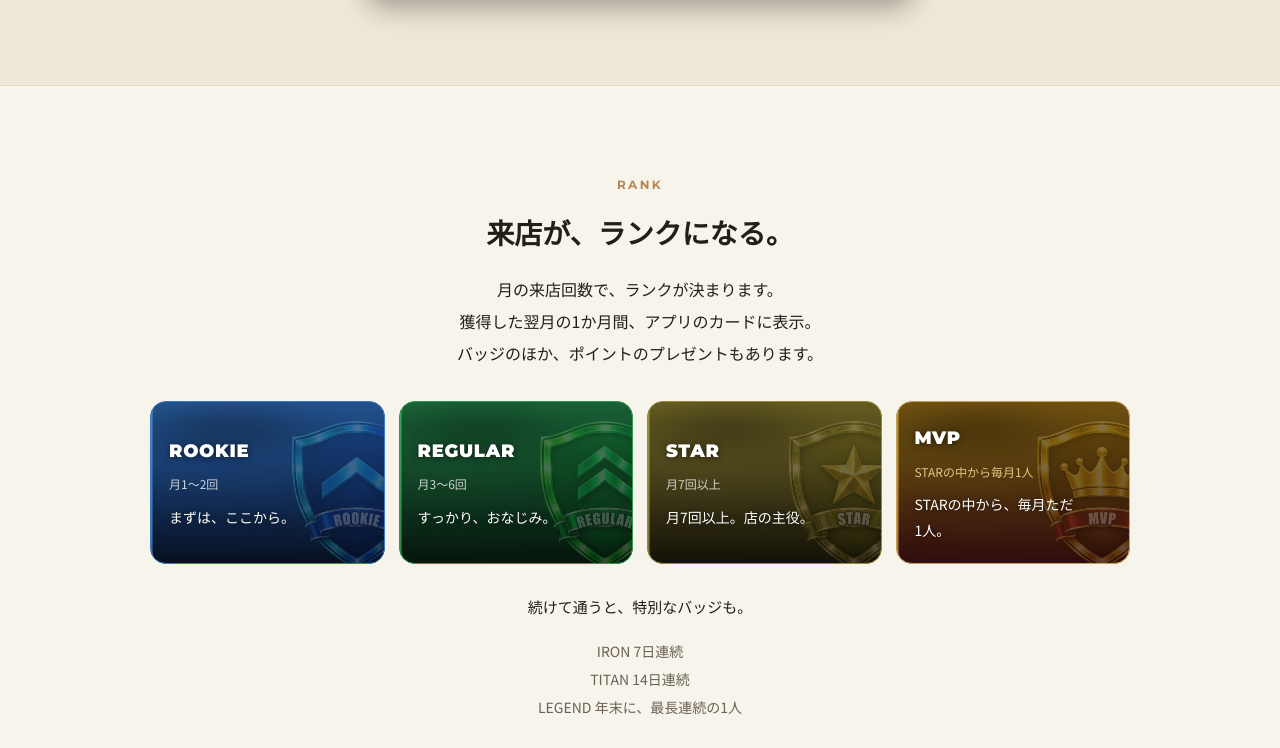
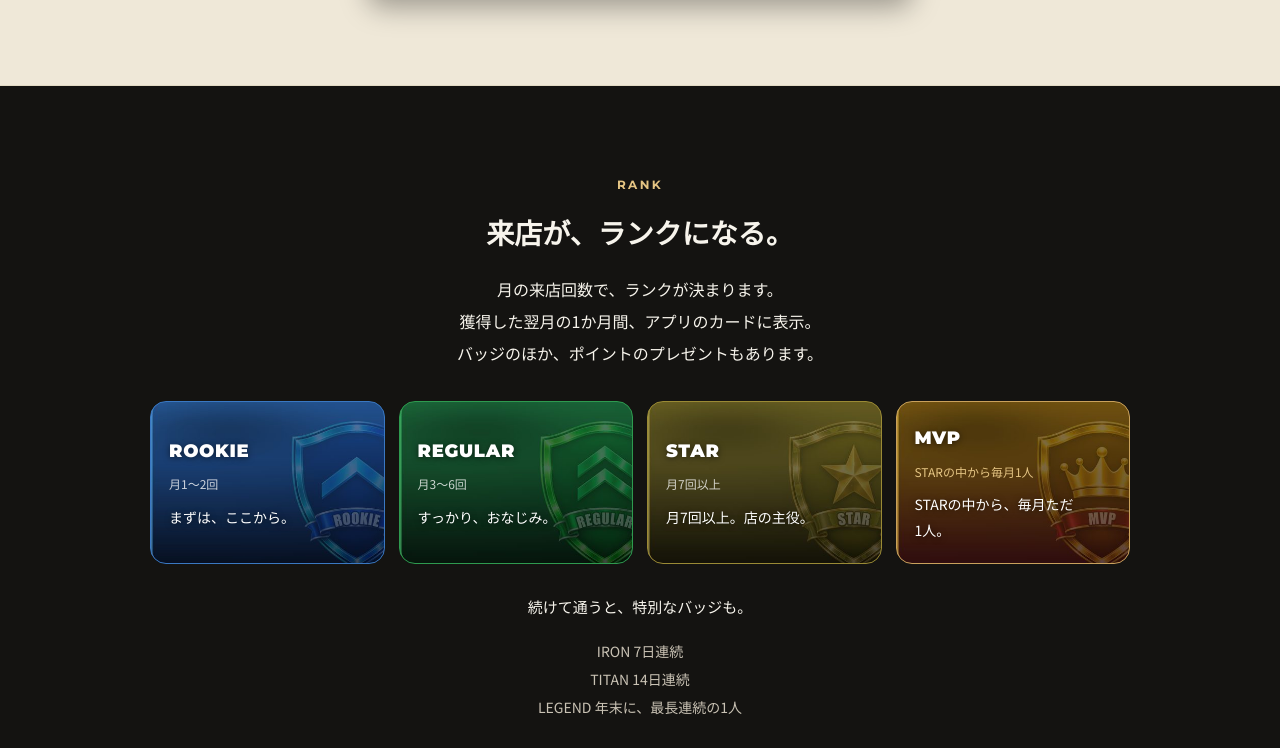
Before and after one commit to choz09/nine-website, a plain HTML site: page poker.html in a window 1280 px wide. Shown: the part 5134-5882 px from the top of the page. Drawn offline with Linux system fonts and the light colour scheme; no server answers.

Commit message:
Rank section: black band

```diff
--- a/css/events.css
+++ b/css/events.css
@@ -144,3 +144,10 @@ body.ev-lock{ overflow:hidden; }
 .rank-card[data-rank="star"]{ background-image:url(../img/rank/star.jpg?v=1); border-color:#9a8a35; }
 .rank-card[data-rank="mvp"]{ background-image:url(../img/rank/mvp.jpg?v=1); border-color:var(--gold); }
 .rank-card.mvp[data-rank] .cond{ color:var(--gold-2); }
+
+/* ---------- 黒い帯のセクション(ランク) ---------- */
+.ev-sect.dark{ background:var(--ink); color:var(--paper); border-bottom-color:rgba(201,161,92,.28); }
+.ev-sect.dark .eyebrow{ color:var(--gold-2); }
+.ev-sect.dark h2{ color:var(--paper); }
+.ev-sect.dark p.ev-lead, .ev-sect.dark .rank-streak p, .ev-sect.dark .rank-close{ color:var(--paper); }
+.ev-sect.dark .rank-streak ul, .ev-sect.dark .ev-note{ color:var(--ink-soft); }
--- a/poker.html
+++ b/poker.html
@@ -341,7 +341,7 @@
  "@context": "https://schema.org"
 }
 </script>
-<link rel="stylesheet" href="css/events.css?v=20261120b">
+<link rel="stylesheet" href="css/events.css?v=20261120c">
 </head>
 <body>
 
@@ -477,7 +477,7 @@
   </div>
 </section>
 
-<section class="ev-sect reveal" id="rank">
+<section class="ev-sect dark reveal" id="rank">
   <div class="wrap">
     <div class="eyebrow">Rank</div>
     <h2>来店が、ランクになる。</h2>
```
Also changed, not shown: mahjong-events.html (+1 -1 lines), mahjong-rules.html (+1 -1 lines), mahjong.html (+1 -1 lines), poker-events.html (+1 -1 lines).
